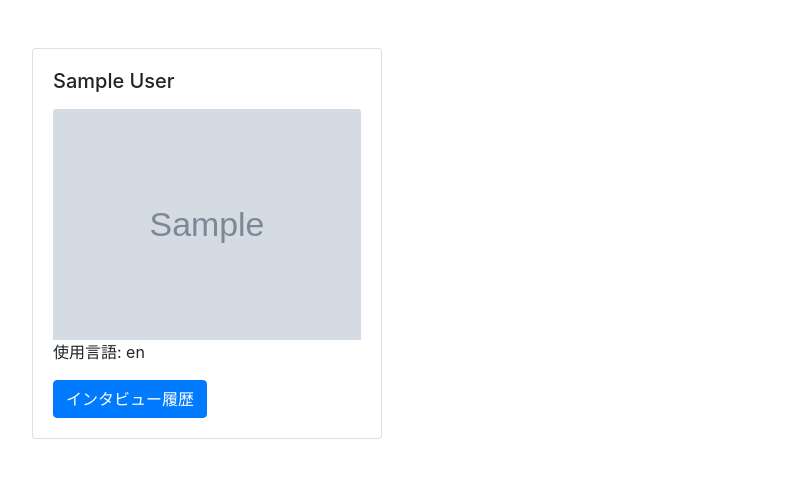
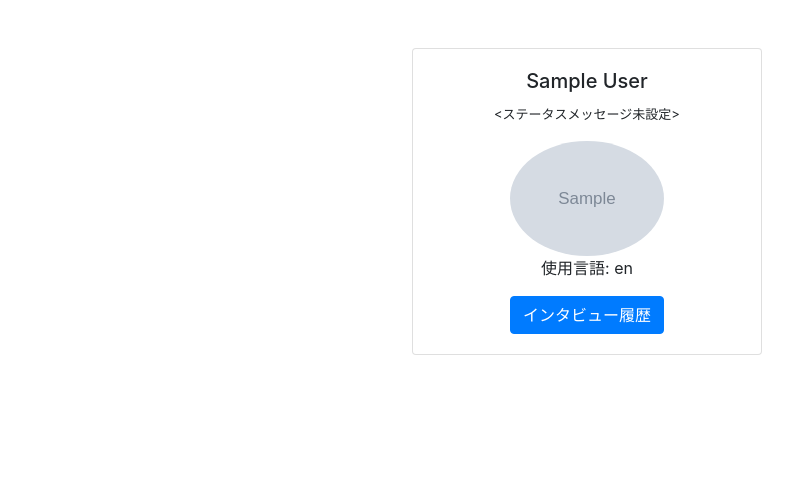
Before and after one commit to kento2247/flask_gpt4o, a Flask app: template templates/friend_list.html in a window 1280 px wide. Shown: the top 478 px of the page, without its empty margins (53-846 px from the left). Run offline with Flask 2, Linux system fonts and the light colour scheme; the template is opened without the code that fills it: most values are stand-ins (such as "Sample title", 1, 10 or a date in 2020); grey boxes marked "Sample" are stand-in pictures; parts of the project's set-up code (start-up, migrations or seed data) failed here and were passed over; some libraries are stand-ins or nearby versions.

Commit message:
fix frontend

```diff
--- a/app.py
+++ b/app.py
@@ -1,4 +1,5 @@
 import argparse
+import json
 
 from flask import Flask, render_template, request
 
@@ -41,6 +42,33 @@ def interview_history():
     return render_template(
         "interview_history.html", interview_history=interview_history
     )
+
+
+@app.route("/delete_sessionid", methods=["post"])
+def delete_sessionid():
+    print("delete_sessionid")
+    session_id = request.json.get("session_id")
+    message_flow_client.mongo_db_client.delete_sessionid(session_id)
+    return "OK"
+
+
+@app.route("/interview_history_json", methods=["get"])
+def interview_history_json():
+    print("interview_history_json")
+    session_id = request.args.get("session_id")
+    interview_history = message_flow_client.mongo_db_client.get_one_messages_session_id(
+        session_id
+    )
+    response = app.response_class(
+        response=json.dumps(
+            {"interview_history": interview_history}, ensure_ascii=False, indent=4
+        ),
+        mimetype="application/json",
+    )
+    response.headers["Content-Disposition"] = (
+        f"attachment; filename=messages_{session_id}.json"
+    )
+    return response
 
 
 def parser() -> argparse.Namespace:
--- a/src/message_flow.py
+++ b/src/message_flow.py
@@ -119,7 +119,7 @@ class message_flow:
 
     def _resume(self, line_id: str):
         print("resume")
-        messages = self.mongo_db_client.get_one_messages(line_id)
+        messages = self.mongo_db_client.get_one_messages_line_id(line_id)
         session_id = self.mongo_db_client.sessionid_dict[line_id]
         reply_token = self.processing_dict[line_id]["reply_token"]
 
@@ -135,7 +135,9 @@ class message_flow:
         return
 
     def _message(self, line_id: str):
-        messages = self.mongo_db_client.get_one_messages(line_id)  # 会話履歴の取得
+        messages = self.mongo_db_client.get_one_messages_line_id(
+            line_id
+        )  # 会話履歴の取得
         session_id = self.mongo_db_client.sessionid_dict[line_id]
         message = self.processing_dict[line_id]["message"]
         reply_token = self.processing_dict[line_id]["reply_token"]
--- a/templates/friend_list.html
+++ b/templates/friend_list.html
@@ -4,19 +4,30 @@
     <meta charset="UTF-8">
     <meta name="viewport" content="width=device-width, initial-scale=1.0">
     <link href="https://stackpath.bootstrapcdn.com/bootstrap/4.5.2/css/bootstrap.min.css" rel="stylesheet">
-    <title>Friend List</title>
+    <title>友達リスト</title>
+    <style>
+        .center-text {
+            text-align: center;
+        }
+        .card-img-top {
+            width: 50%;
+            height: auto;
+            border-radius: 50%;
+            object-fit: cover;
+        }
+    </style>
 </head>
 <body>
     <div class="container mt-5">
-        <div class="row">
+        <div class="row justify-content-center">
             {% for friend in friend_list %}
-            <div class="col-md-4">
+            <div class="col-md-4 d-flex align-items-stretch">
                 <div class="card mb-4">
-                    <div class="card-body">
+                    <div class="card-body center-text">
                         {# keys = ["userId", "displayName", "pictureUrl", "statusMessage", "language"] #}
                         <h5 class="card-title">{{ friend["displayName"] }}</h5>
-                        <p class="card-text" style="font-size: small;">{{ friend["statusMessage"] }}</p>
-                        <img src="{{ friend["pictureUrl"] }}" class="card-img-top" alt="...">
+                        <p class="card-text" style="font-size: small;">{{ friend["statusMessage"] if friend["statusMessage"] else "<ステータスメッセージ未設定>" }}</p>
+                        <img src="{{ friend["pictureUrl"] }}" class="card-img-top" alt="プロフィール画像">
                         <p class="card-text">使用言語: {{ friend["language"] }}</p>
                         <a href="/interview_history?userId={{ friend["userId"] }}" class="btn btn-primary">インタビュー履歴</a>
                     </div>
```
Also changed, not shown: src/mongodb.py (+6 -3 lines), templates/interview_history.html (+38 -4 lines).
